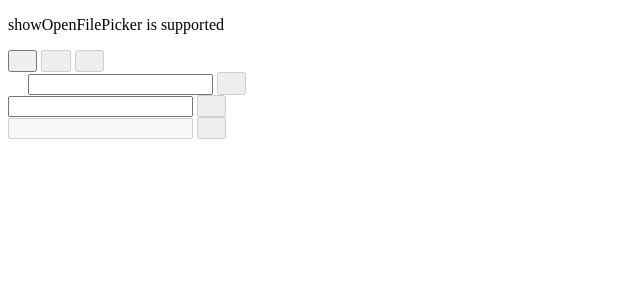
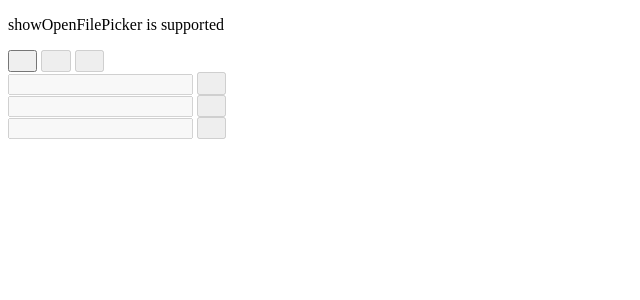
Before and after one commit to avanderw/todo-txt, a SvelteKit app: page / in a window 1280 px wide. Shown: the top 300 px of the page, without its empty margins (0-640 px from the left). Built offline with nearby package versions, Linux system fonts and the light colour scheme; some icons are missing.

Commit message:
Disable Add/Filter until a file is loadeD

```diff
--- a/src/routes/TodoAdd.svelte
+++ b/src/routes/TodoAdd.svelte
@@ -21,6 +21,6 @@
 </script>
 
 <form on:submit={addTodo}>
-    <input type="text" on:keyup={cancelAdd} bind:value />
+    <input type="text" on:keyup={cancelAdd} bind:value disabled={!$todoTxt} />
     <button type="submit" disabled={!value}><PlusCircleIcon /></button>
 </form>
--- a/src/routes/TodosFilter.svelte
+++ b/src/routes/TodosFilter.svelte
@@ -26,11 +26,10 @@
 		}
 	}
 
-	import { FilterIcon, XCircleIcon } from 'svelte-feather-icons';
+	import { XCircleIcon } from 'svelte-feather-icons';
 </script>
 
 <form>
-    <FilterIcon />
-	<input type="text" on:keyup={cancelFilter} bind:value={$filter} />
+	<input type="text" on:keyup={cancelFilter} bind:value={$filter} disabled={!$todoTxt}/>
 	<button on:click={() => ($filter = null)} disabled={!$filter}><XCircleIcon /></button>
 </form>
```
